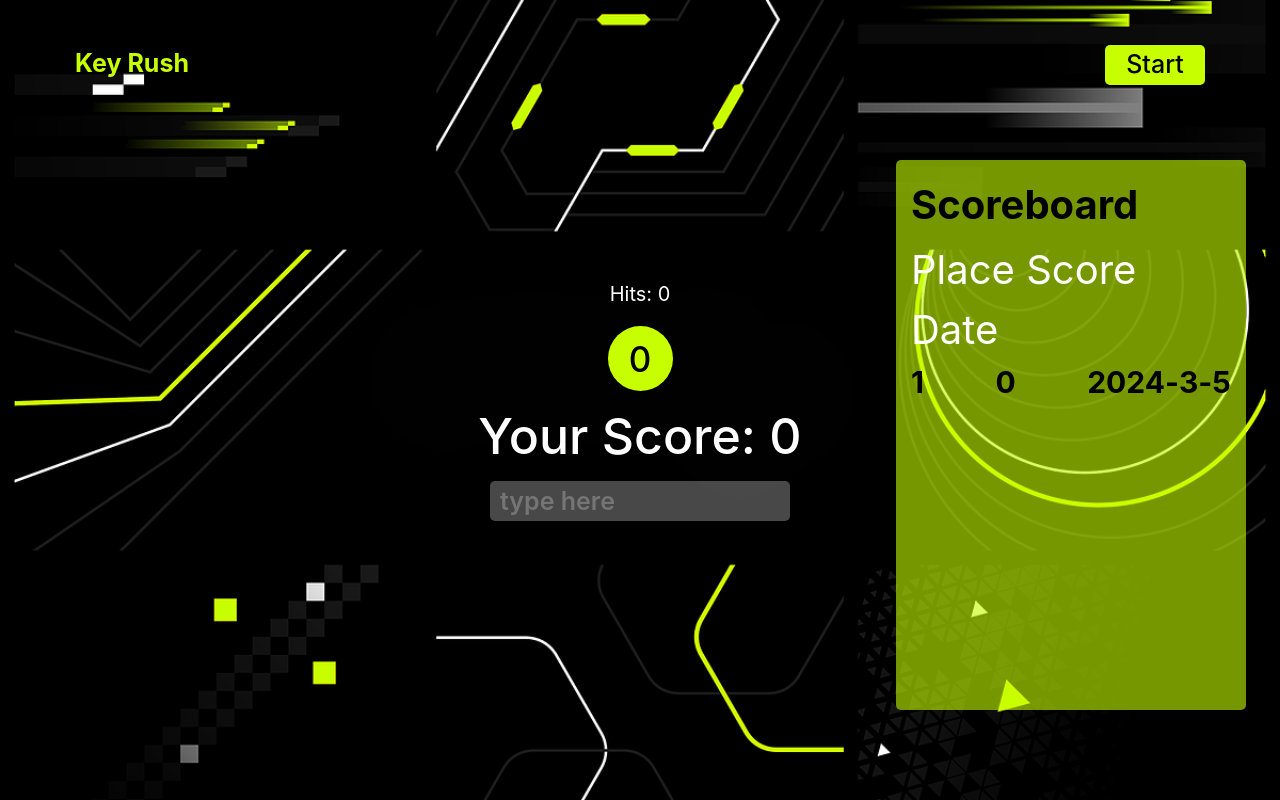
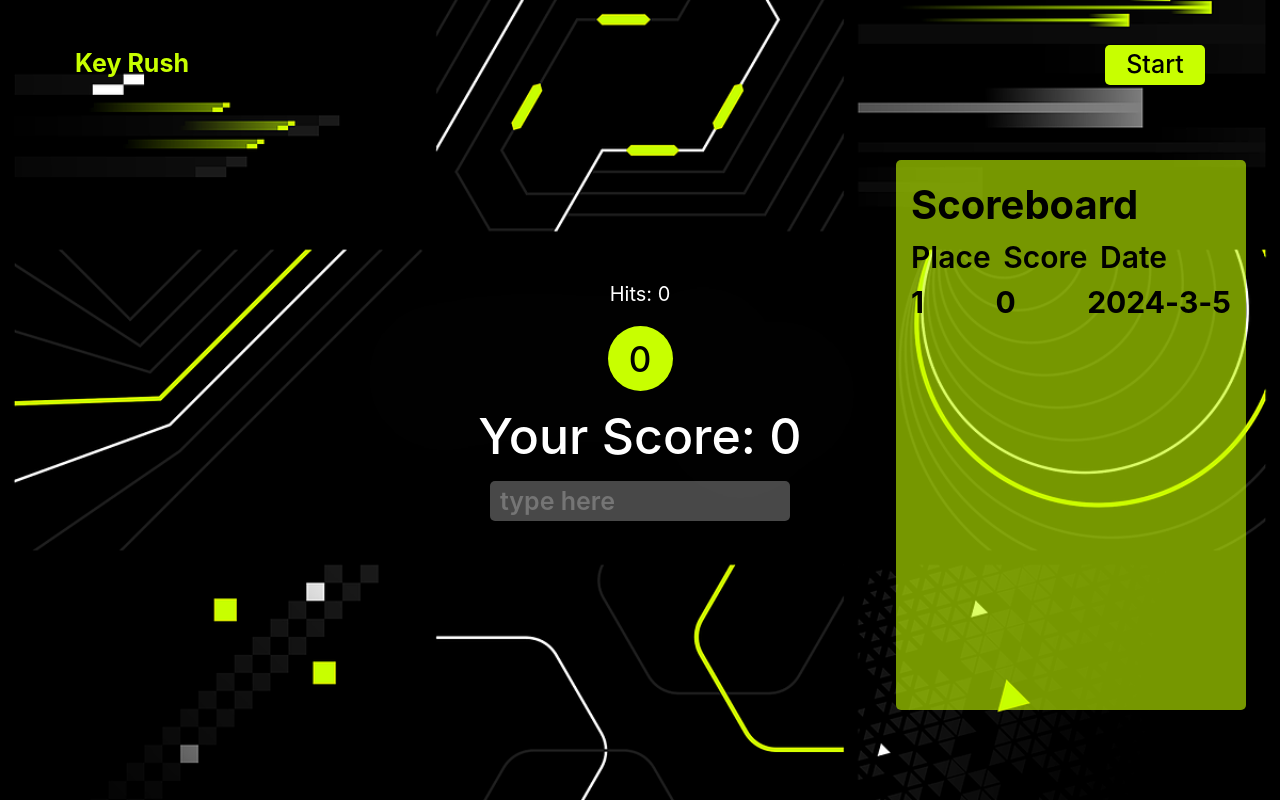
Before and after one commit to jashan201/key-rush, a website with bundled scripts: page index.html in a window 1280 px wide. Both pictures are taken after a click on the button "Start". Built offline with nearby package versions, Linux system fonts and the light colour scheme.

```diff
--- a/assets/style/style.css
+++ b/assets/style/style.css
@@ -165,7 +165,6 @@
 
 .score-board h2 {
   font-size: 40px;
-  margin-bottom: 5px;
   color: #000;
 }
 
@@ -174,9 +173,12 @@
 }
 
 .titles {
-  color: #fff;
-  width: 100%;
-  font-size: 40px;
+  color: #000;
+  width: 80%;
+  font-size: 30px;
+  font-weight: 600;
+  display: flex;
+  justify-content: space-between;
 }
 
 /* ------------------------------ */
```
